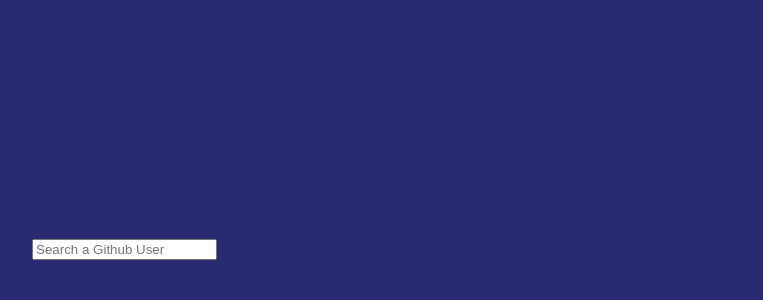
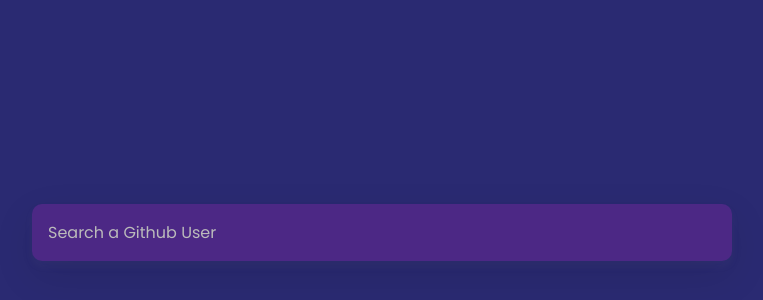
Before and after one commit to HenriqueDMenezes/Github-Profiles, a plain HTML site: page index.html in a window 1280 px wide. Shown: the part 152-452 px from the top of the page, without its empty margins (258-1021 px from the left). Drawn offline with nearby package versions, Linux system fonts and the light colour scheme.

Commit message:
adicionado o css do user-form input

```diff
--- a/style.css
+++ b/style.css
@@ -21,3 +21,22 @@
   width: 100%;
   max-width: 700px;
 }
+
+.user-form input {
+  width: 100%;
+  display: block;
+  background-color: #4c2885;
+  border: none;
+  border-radius: 10px;
+  color: #fff;
+  padding: 1rem;
+  margin-bottom: 2rem;
+  font-family: inherit;
+  font-size: 1rem;
+  box-shadow: 0 5px 10px rgba(154, 160, 185, 0.05),
+    0 15px 40px rgba(0, 0, 0, 0.1);
+}
+
+.user-form input::placeholder {
+  color: #bbb;
+}
```
